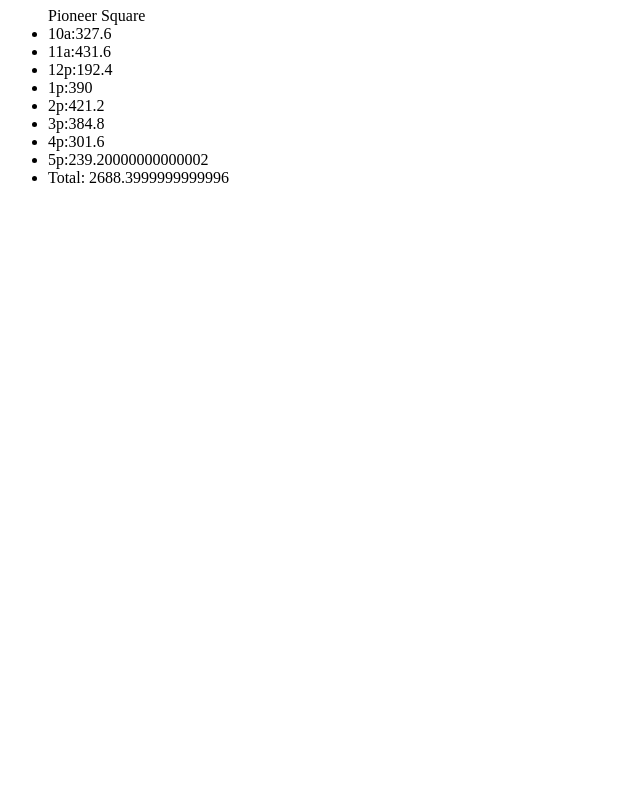
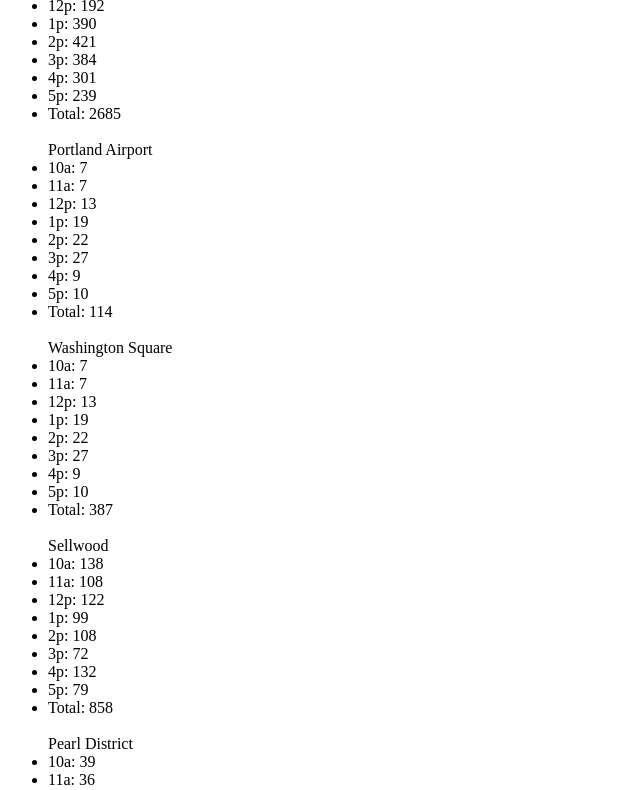
Before and after one commit to renegadepilgrim/cookie-stand, a plain HTML site: page index.html in a window 1280 px wide. Shown: the part 73-863 px from the top of the page, without its empty margins (0-640 px from the left). Before the commit the page ends 800 px from the top, so only its background shows below. Drawn offline with Linux system fonts and the light colour scheme.

Commit message:
updated remaining locations with javascript

```diff
--- a/index.html
+++ b/index.html
@@ -4,7 +4,6 @@
 
   </head>
   <body>
-    <h1>Cookie Stand Results</h1>
     <ul id='results'>
     </ul>
     <script type="text/javascript" src="js/script.js"></script>
--- a/js/script.js
+++ b/js/script.js
@@ -10,7 +10,7 @@ var location1 = {
   },
 
   random: function() {
-    return location1.getRandomInt (location1.min, location1.max) * location1.avg;
+    return Math.floor(location1.getRandomInt (location1.min, location1.max) * location1.avg);
   },
 
   time: ['10a', '11a', '12p', '1p', '2p', '3p', '4p', '5p'],
@@ -23,109 +23,158 @@ var location1 = {
 
   writeResults: function(){
     var total = 0;
-    document.getElementById('results').innerHTML = location1.name + "<br>";
+    document.getElementById('results').innerHTML += location1.name + "<br>";
     for (var index=0; index<location1.time.length; index++) {
       total += location1.avgCookies[index];
-      document.getElementById('results').innerHTML += "<li>" + location1.time[index] + ":" + location1.avgCookies[index] + "</li>";
+      document.getElementById('results').innerHTML += "<li>" + location1.time[index] + ": " + location1.avgCookies[index] + "</li>";
     }
-    document.getElementById('results').innerHTML += "<li> Total: " + total + "</li>";
-  },
+    document.getElementById('results').innerHTML += "<li>Total:  " + total + "</li><br>";
+  }
 };
-
 location1.averageCookies()
 location1.writeResults()
 
 
-// var location2 = {
-//   name: "Portland Airport",
-//   min: 6,
-//   max: 24,
-//   avg: 1.2,
-//
-//   getRandomInt: function (min, max){
-//     return Math.floor(Math.random() * (max-min)) + min;
-//   },
-//
-//     random: function() {
-//       return location2.getRandomInt (location2.min, location2.max) * location2.avg;
-//     },
-//
-//     time: ['10a', '11a', '12p', '1p', '2p', '3p', '4p', '5p'],
-//     avgCookies: [],
-//     averageCookies: function(){
-//       for (var index=0; index<location2.time.length; index++) {
-//         location2.avgCookies.push(location2.random());
-//       }
-//       document.getElementById('results').innerHTML
-//     }
-// }
-//
-// var location3 = {
-//   name: "Washington Square",
-//   min: 11,
-//   max: 38,
-//   avg: 1.9,
-//
-//   getRandomInt: function (min, max){
-//     return Math.floor(Math.random() * (max-min)) + min;
-//   }
-//
-//   random: function() {
-//     return location3.getRandomInt (location3.min, location3.max) * location3.avg;
-//   },
-//
-//   time: ['10a', '11a', '12p', '1p', '2p', '3p', '4p', '5p'],
-//   avgCookies: [],
-//   averageCookies: function(){
-//     for (var index=0; index<location3.time.length; index++) {
-//       location3.avgCookies.push(location3.random());
-//     }
-//     document.getElementById('results').innerHTML
-//   }
-// }
-//
-// var location4 = {
-//   name: "Sellwood",
-//   min: 20,
-//   max: 48,
-//   avg: 3.3,
-//
-//   getRandomInt: function (min, max){
-//     return Math.floor(Math.random() * (max-min)) + min;
-//   }
-//   random: function() {
-//     return location4.getRandomInt (location4.min, location4.max) * location4.avg;
-//   },
-//
-//   time: ['10a', '11a', '12p', '1p', '2p', '3p', '4p', '5p'],
-//   avgCookies: [],
-//   averageCookies: function(){
-//     for (var index=0; index<location4.time.length; index++) {
-//       location4.avgCookies.push(location4.random());
-//     }
-//   document.getElementById('results').innerHTML
-//   }
-// }
-//
-// var location5 = {
-//   name: "Pearl District",
-//   min: 3,
-//   max: 24,
-//   avg: 2.6,
-//
-//   getRandomInt: function (min, max){
-//     return Math.floor(Math.random() * (max-min)) + min;
-//   }
-//   random: function() {
-//     return location5.getRandomInt (location5.min, location5.max) * location5.avg;
-//   },
-//
-//   time: ['10a', '11a', '12p', '1p', '2p', '3p', '4p', '5p'],
-//   avgCookies: [],
-//   averageCookies: function(){
-//     for (var index=0; index<location5.time.length; index++) {
-//       location5.avgCookies.push(location5.random());
-//     }
-//   document.getElementById('results').innerHTML
-//   }
-// }
+var location2 = {
+  name: "Portland Airport",
+  min: 6,
+  max: 24,
+  avg: 1.2,
+
+  getRandomInt: function (min, max){
+    return Math.floor(Math.random() * (max-min)) + min;
+  },
+
+  random: function() {
+    return Math.floor(location2.getRandomInt (location2.min, location2.max) * location2.avg);
+  },
+
+  time: ['10a', '11a', '12p', '1p', '2p', '3p', '4p', '5p'],
+  avgCookies: [],
+  averageCookies: function(){
+    for (var index=0; index<location2.time.length; index++) {
+      location2.avgCookies.push(location2.random());
+    }
+  },
+
+  writeResults: function(){
+    var total = 0;
+    document.getElementById('results').innerHTML += location2.name + "<br>";
+    for (var index=0; index<location2.time.length; index++) {
+      total += location2.avgCookies[index];
+      document.getElementById('results').innerHTML += "<li>" + location2.time[index] + ": " + location2.avgCookies[index] + "</li>";
+    }
+    document.getElementById('results').innerHTML += "<li>Total:  " + total + "</li><br>";
+    },
+  };
+
+location2.averageCookies()
+location2.writeResults()
+
+
+var location3 = {
+  name: "Washington Square",
+  min: 11,
+  max: 38,
+  avg: 1.9,
+
+  getRandomInt: function (min, max){
+    return Math.floor(Math.random() * (max-min)) + min;
+  },
+
+  random: function() {
+    return Math.floor(location3.getRandomInt (location3.min, location3.max) * location3.avg);
+  },
+
+  time: ['10a', '11a', '12p', '1p', '2p', '3p', '4p', '5p'],
+  avgCookies: [],
+  averageCookies: function(){
+    for (var index=0; index<location3.time.length; index++) {
+      location3.avgCookies.push(location3.random());
+    }
+  },
+
+  writeResults: function(){
+    var total = 0;
+    document.getElementById('results').innerHTML += location3.name + "<br>";
+    for (var index=0; index<location3.time.length; index++) {
+      total += location3.avgCookies[index];
+      document.getElementById('results').innerHTML += "<li>" + location2.time[index] + ": " + location2.avgCookies[index] + "</li>";
+    }
+    document.getElementById('results').innerHTML += "<li>Total:  " + total + "</li><br>";
+  },
+};
+
+location3.averageCookies()
+location3.writeResults()
+
+
+var location4 = {
+  name: "Sellwood",
+  min: 20,
+  max: 48,
+  avg: 3.3,
+
+  getRandomInt: function (min, max){
+    return Math.floor(Math.random() * (max-min)) + min;
+  },
+  random: function() {
+    return Math.floor(location4.getRandomInt (location4.min, location4.max) * location4.avg);
+  },
+
+  time: ['10a', '11a', '12p', '1p', '2p', '3p', '4p', '5p'],
+  avgCookies: [],
+  averageCookies: function(){
+    for (var index=0; index<location4.time.length; index++) {
+      location4.avgCookies.push(location4.random());
+    }
+  },
+
+  writeResults: function(){
+    var total = 0;
+    document.getElementById('results').innerHTML += location4.name + "<br>";
+    for (var index=0; index<location4.time.length; index++) {
+      total += location4.avgCookies[index];
+      document.getElementById('results').innerHTML += "<li>" + location4.time[index] + ": " + location4.avgCookies[index] + "</li>";
+    }
+    document.getElementById('results').innerHTML += "<li>Total:  " + total + "</li>" + "</li><br>";
+    },
+  };
+
+location4.averageCookies()
+location4.writeResults()
+
+
+var location5 = {
+  name: "Pearl District",
+  min: 3,
+  max: 24,
+  avg: 2.6,
+
+  getRandomInt: function (min, max){
+    return Math.floor(Math.random() * (max-min)) + min;
+  },
+  random: function() {
+    return Math.floor(location5.getRandomInt (location5.min, location5.max) * location5.avg);
+  },
+
+  time: ['10a', '11a', '12p', '1p', '2p', '3p', '4p', '5p'],
+  avgCookies: [],
+  averageCookies: function(){
+    for (var index=0; index<location5.time.length; index++) {
+      location5.avgCookies.push(location5.random());
+    }
+  },
+  writeResults: function(){
+    var total = 0;
+    document.getElementById('results').innerHTML += location5.name + "<br>";
+    for (var index=0; index<location5.time.length; index++) {
+      total += location5.avgCookies[index];
+      document.getElementById('results').innerHTML += "<li>" + location5.time[index] + ": " + location5.avgCookies[index] + "</li>";
+    }
+    document.getElementById('results').innerHTML += "<li>Total:  " + total + "</li><br>";
+    },
+  };
+
+location5.averageCookies()
+location5.writeResults()
```
